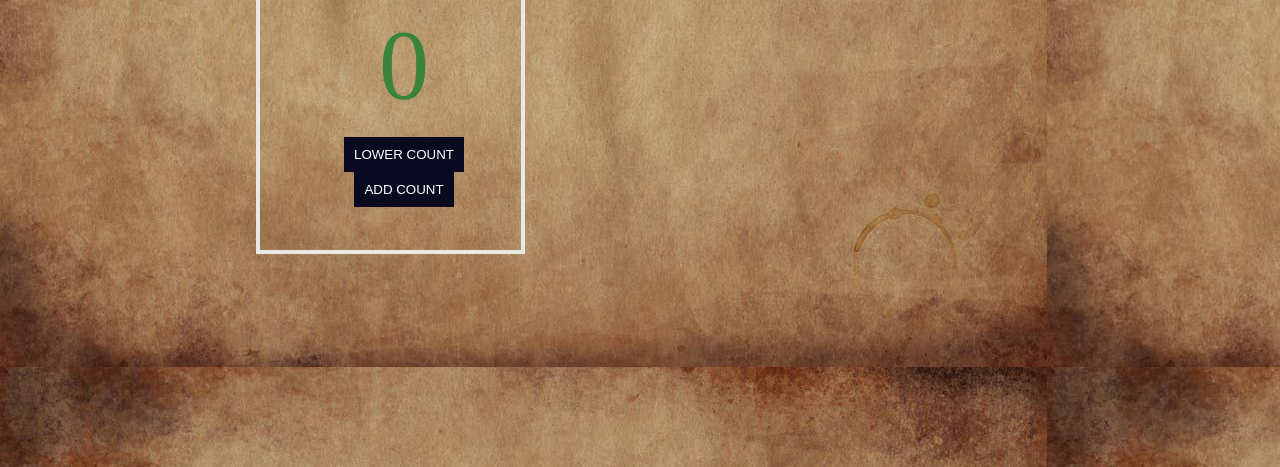
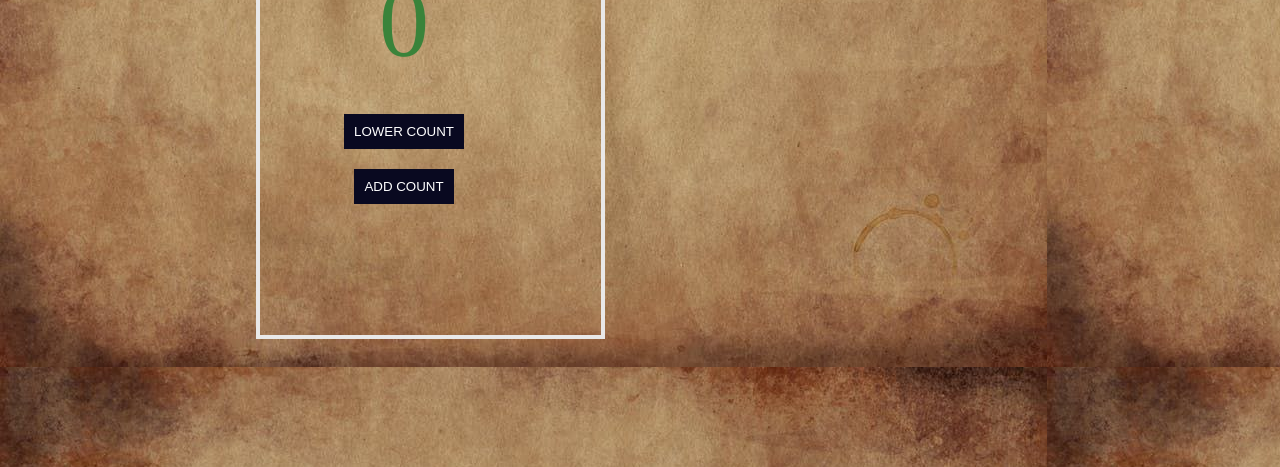
Before and after one commit to Deegitalstudio/Task-3, a plain HTML site: page index.html in a window 1280 px wide. Shown: the part 333-800 px from the top of the page. Drawn offline with Linux system fonts and the light colour scheme.

Commit message:
Add files via upload
some adjustment

```diff
--- a/index.html
+++ b/index.html
@@ -1,4 +1,6 @@
 <!DOCTYPE html>
+<meta charset="utf-8">
+<meta name="viewport" content="width=device-width, initial-scale=1">
 <head>
 
 <title>JS counter</title>
@@ -10,7 +12,7 @@
 
 <body>
 
-    <div id="box">
+    <div class="in">
     <h1>COUNTER</h1>
         <div id="counter" style="height: 50px;
         font-size: 100px; padding-bottom: 80px;
--- a/style.css
+++ b/style.css
@@ -1,4 +1,7 @@
-
+*{
+    margin: auto;
+    padding: 0;
+}
 
 
 button{
@@ -6,22 +9,27 @@ button{
     background-color: rgb(9, 9, 32);
     border: 1px;
     color: white;
-    cursor: pointer;}
+    cursor: pointer;
+    margin-top: 20px;}
+
 body{
     background-image: url('bg.jpg');
     padding: 10% 15% 308px 5%;
     border: 4px solid rgb(233, 232, 232);
-    height: 15px;
-    width: 5px;
+    height: 100px;
+    width: 85px;
     margin: 10% 30% 5% 20%;
     text-align: center;
     display: flex;
 }
 
 h1{color: white;}
+.in{
+max-width: 1200px;
+}
 
 
-@media only screen and (max-width:550px){
+@media only screen and (max-width:600px){
     body{
         padding: 10% 40% 300px 10%;
         margin: 30% 30% 10% 20%;
```
